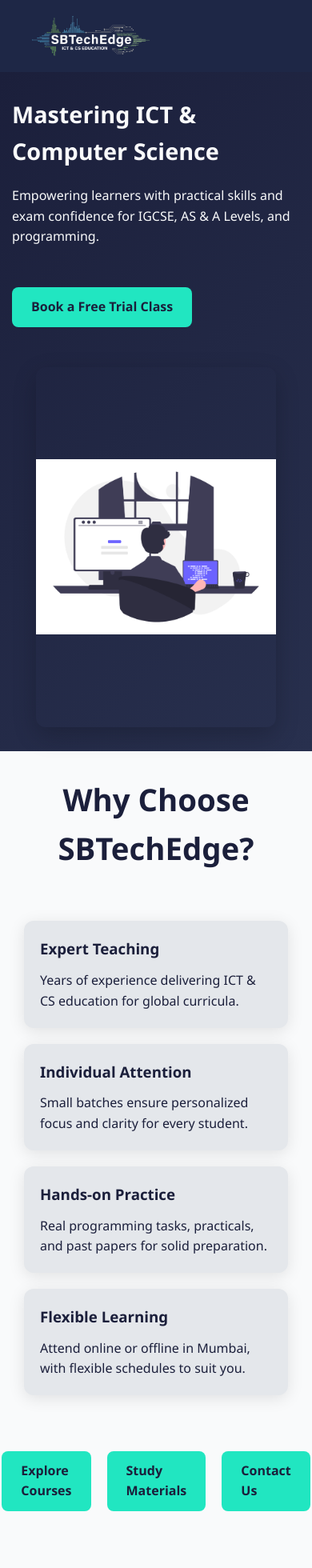
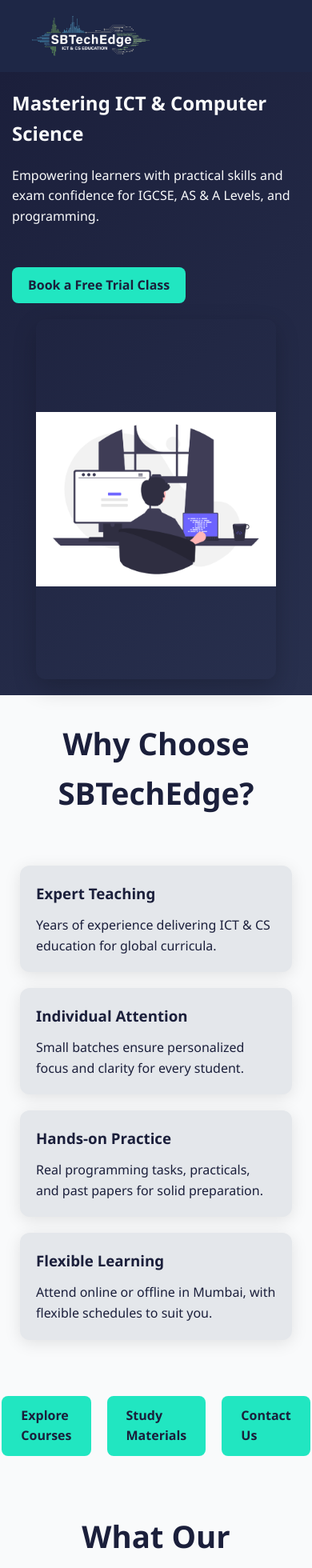
Before and after one commit to bhoirsomesh/sbtechedge-react, a React (Vite) app: page / in a window 390 px wide. Shown: the top 1960 px of the page at 80% size. Built offline with nearby package versions, Linux system fonts and the light colour scheme.

Commit message:
formatted to mobile view

```diff
--- a/src/styles.css
+++ b/src/styles.css
@@ -398,59 +398,51 @@
   }
 }
 @media screen and (max-width: 768px) {
-
-  /* Fix grid stacking */
+  /* Fix grid sections */
   .materials-grid,
   .features-grid,
   .courses-grid,
   .testimonial-grid {
-    display: grid;
-    grid-template-columns: 1fr;
-    gap: 20px;
-    padding: 0 15px;
+    display: grid !important;
+    grid-template-columns: 1fr !important;
+    gap: 20px !important;
+    padding: 0 10px !important;
   }
 
-  /* Hero fixes */
+  /* Hero Section */
   .hero-container {
     flex-direction: column !important;
-    align-items: center;
-    text-align: center;
-    padding: 30px 15px;
+    padding: 20px 15px !important;
+    text-align: center !important;
+    gap: 20px !important;
+  }
+
+  .hero-image {
+    width: 90% !important;
+    max-width: 300px !important;
+    margin: auto !important;
   }
 
   .hero-text h1 {
-    font-size: 1.8em;
+    font-size: 1.5rem !important;
   }
 
   .hero-text p {
-    font-size: 1em;
-  }
-
-  .hero-image {
-    max-width: 300px;
-    width: 100%;
+    font-size: 1rem !important;
   }
 
   /* Section padding */
   .features,
   .courses,
-  .about-content,
   .materials,
   .testimonials,
   .contact-section {
-    padding: 30px 15px;
-  }
-
-  /* Contact form size */
-  .contact-form input,
-  .contact-form textarea {
-    font-size: 16px;
-    padding: 12px;
+    padding: 30px 15px !important;
   }
 
   /* CTA button */
   .cta-button {
-    font-size: 16px;
-    padding: 10px 20px;
+    font-size: 1rem !important;
+    padding: 10px 20px !important;
   }
 }
```
